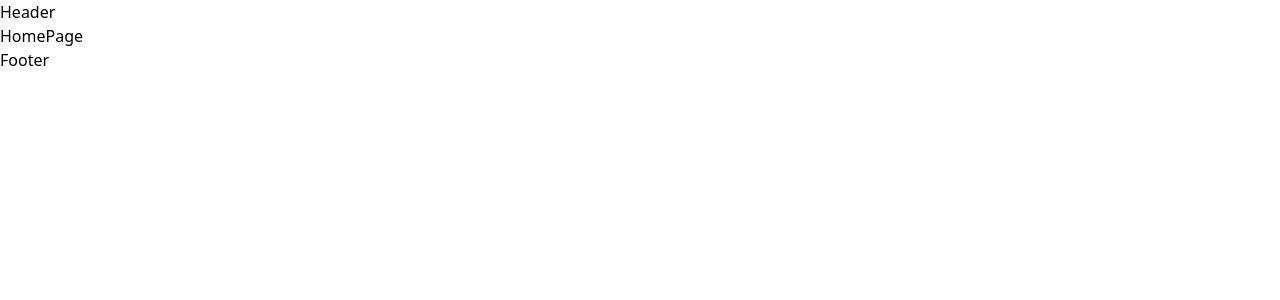
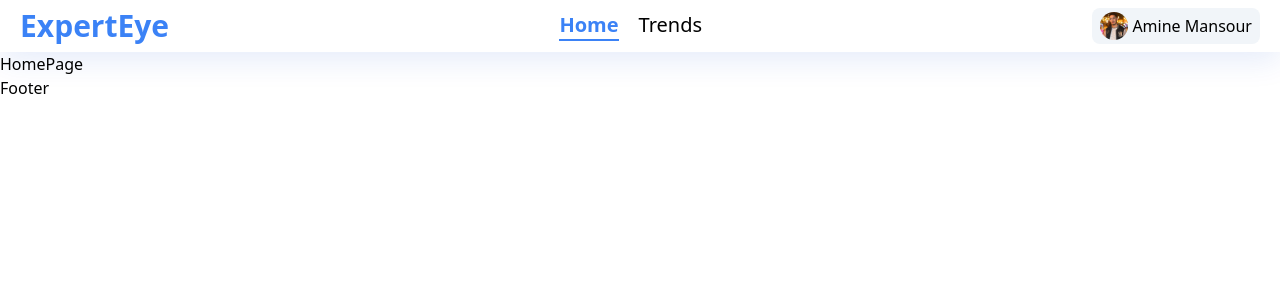
Before and after one commit to Mansour4955/expert-eye-test, a React (Create React App) app: page / in a window 1280 px wide. Shown: the top 300 px of the page. Built offline with nearby package versions, Linux system fonts and the light colour scheme.

Commit message:
Header is finished

```diff
--- a/src/components/Header.jsx
+++ b/src/components/Header.jsx
@@ -1,9 +1,38 @@
-import React from 'react'
-
+import React from "react";
+import { links } from "../data/headerLinks";
+import { Link, NavLink } from "react-router-dom";
+import profileImage from "../assets/unnamed.jpg";
 const Header = () => {
   return (
-    <div>Header</div>
-  )
-}
+    <div className="flex justify-between items-center py-2 px-5 shadow-[rgba(7,_65,_210,_0.1)_0px_9px_30px]">
+      <Link to="/" className="text-3xl font-semibold text-blue_color">
+        ExpertEye
+      </Link>
+      <div className="flex items-center gap-x-5">
+        {links?.map((link, index) => (
+          <NavLink
+            className={({ isActive }) =>
+              isActive
+                ? "font-semibold text-xl border-b-[2px] text-blue_color border-b-blue_color"
+                : "text-xl border-b-[2px] border-b-transparent"
+            }
+            key={index}
+            to={link?.url}
+          >
+            {link?.title}
+          </NavLink>
+        ))}
+      </div>
+      <div className="flex items-center gap-x-1 px-2 py-1 bg-grey_color rounded-lg hover:shadow-[rgba(13,_38,_76,_0.19)_0px_9px_20px] cursor-pointer duration-200">
+        <img
+          className="h-7 w-7 rounded-full"
+          src={profileImage}
+          alt="profileImage"
+        />
+        <span className="font-normal">Amine Mansour</span>
+      </div>
+    </div>
+  );
+};
 
-export default Header
+export default Header;
--- /dev/null
+++ b/src/data/headerLinks.js
@@ -0,0 +1,4 @@
+export const links = [
+  { url: "/", title: "Home" },
+  { url: "/trends", title: "Trends" },
+];
--- a/src/pages/HomePage.jsx
+++ b/src/pages/HomePage.jsx
@@ -1,9 +1,6 @@
-import React from 'react'
+import React from "react";
+const HomePage = () => {
+  return <div>HomePage</div>;
+};
 
-const HomePage = () => {
-  return (
-    <div>HomePage</div>
-  )
-}
-
-export default HomePage
+export default HomePage;
--- a/tailwind.config.js
+++ b/tailwind.config.js
@@ -4,7 +4,13 @@ module.exports = {
     "./src/**/*.{js,jsx,ts,tsx}",
   ],
   theme: {
-    extend: {},
+    extend: {
+      colors: {
+        blue_color: "#3b82f6",
+        grey_color: "#f1f5f9",
+
+      }
+    },
   },
   plugins: [],
 }
```
Also changed, not shown: src/assets/unnamed.jpg (added), src/data/cars.json (renamed from cars.json).
